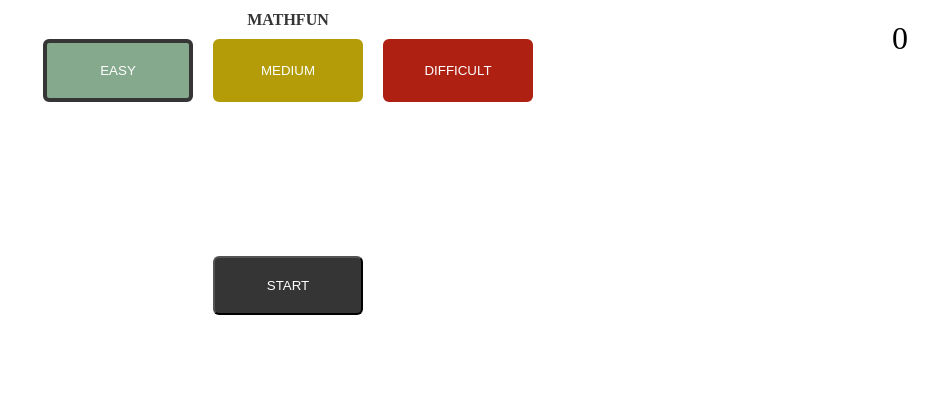
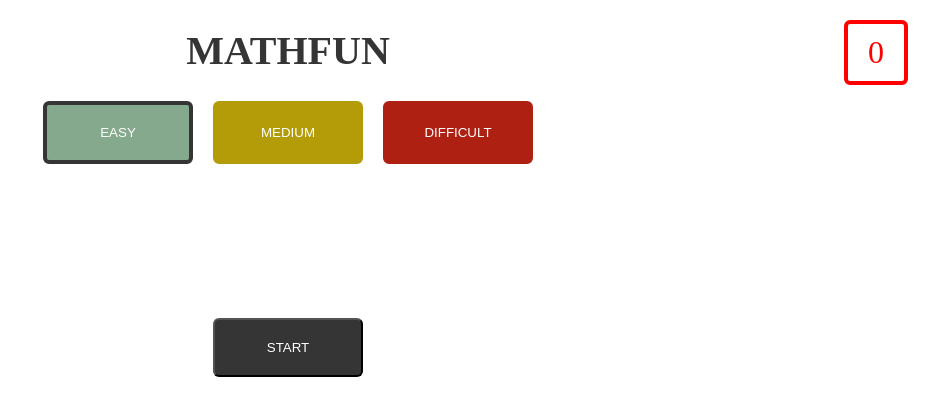
Before and after one commit to daalve1/mathfun, a SvelteKit app: page / in a window 1280 px wide. Shown: the top 416 px of the page, without its empty margins (352-1280 px from the left). Built offline with nearby package versions, Linux system fonts and the light colour scheme.

Commit message:
Mejorado aspecto partigas ganadas

```diff
--- a/src/routes/+page.svelte
+++ b/src/routes/+page.svelte
@@ -253,7 +253,7 @@
     }
 
     h1 {
-        font-size: unset;
+        font-size: 40px !important;
     }
 
     .reset {
@@ -291,6 +291,11 @@
         top: 20px;
         right: 20px;
         font-size: 2em;
+        border: 4px solid red;
+        padding: 10px 20px;
+        border-radius: 6px;
+        background-color: #fff;
+        color: red;
     }
 
     .incorrect {
```
